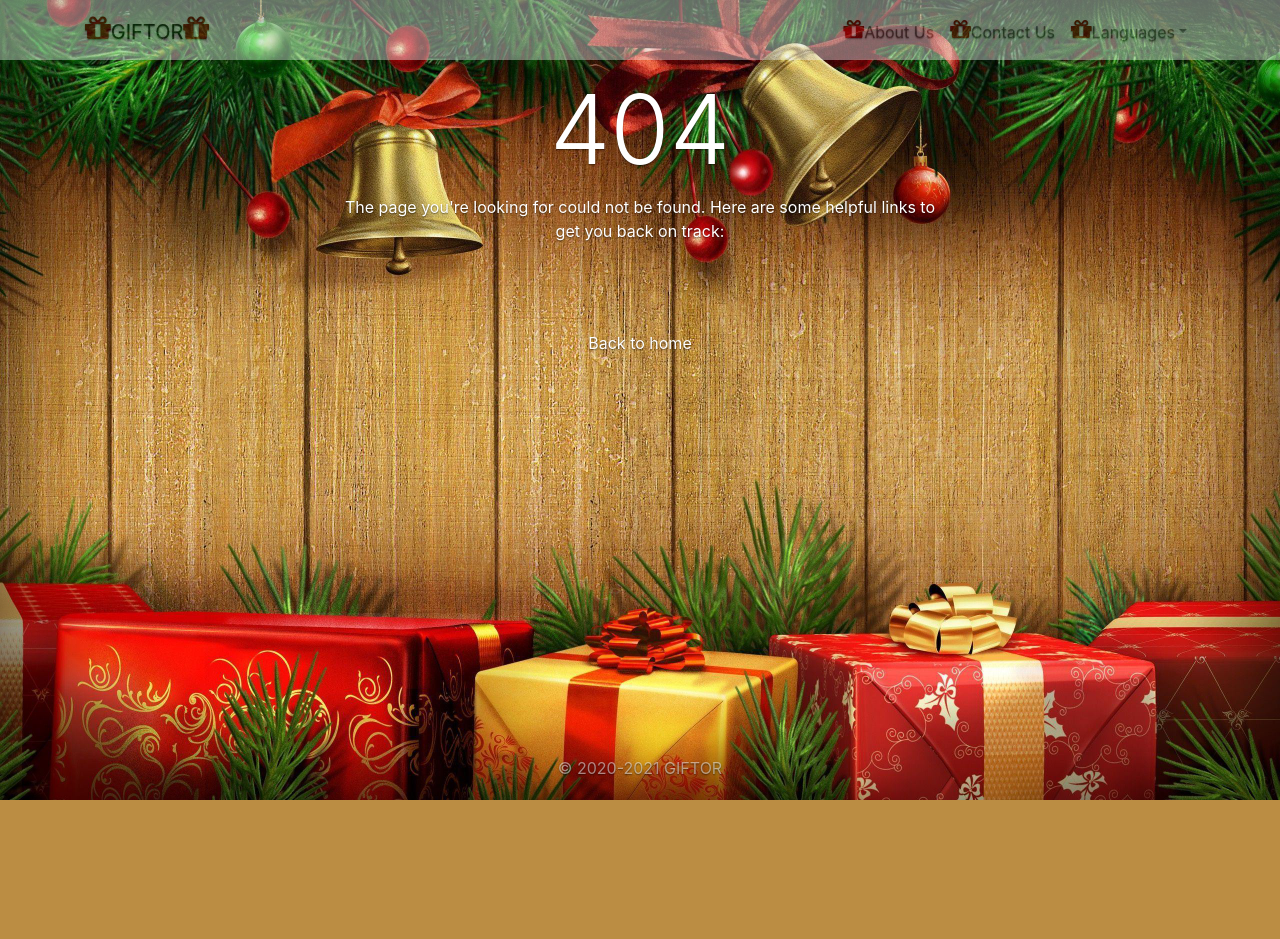
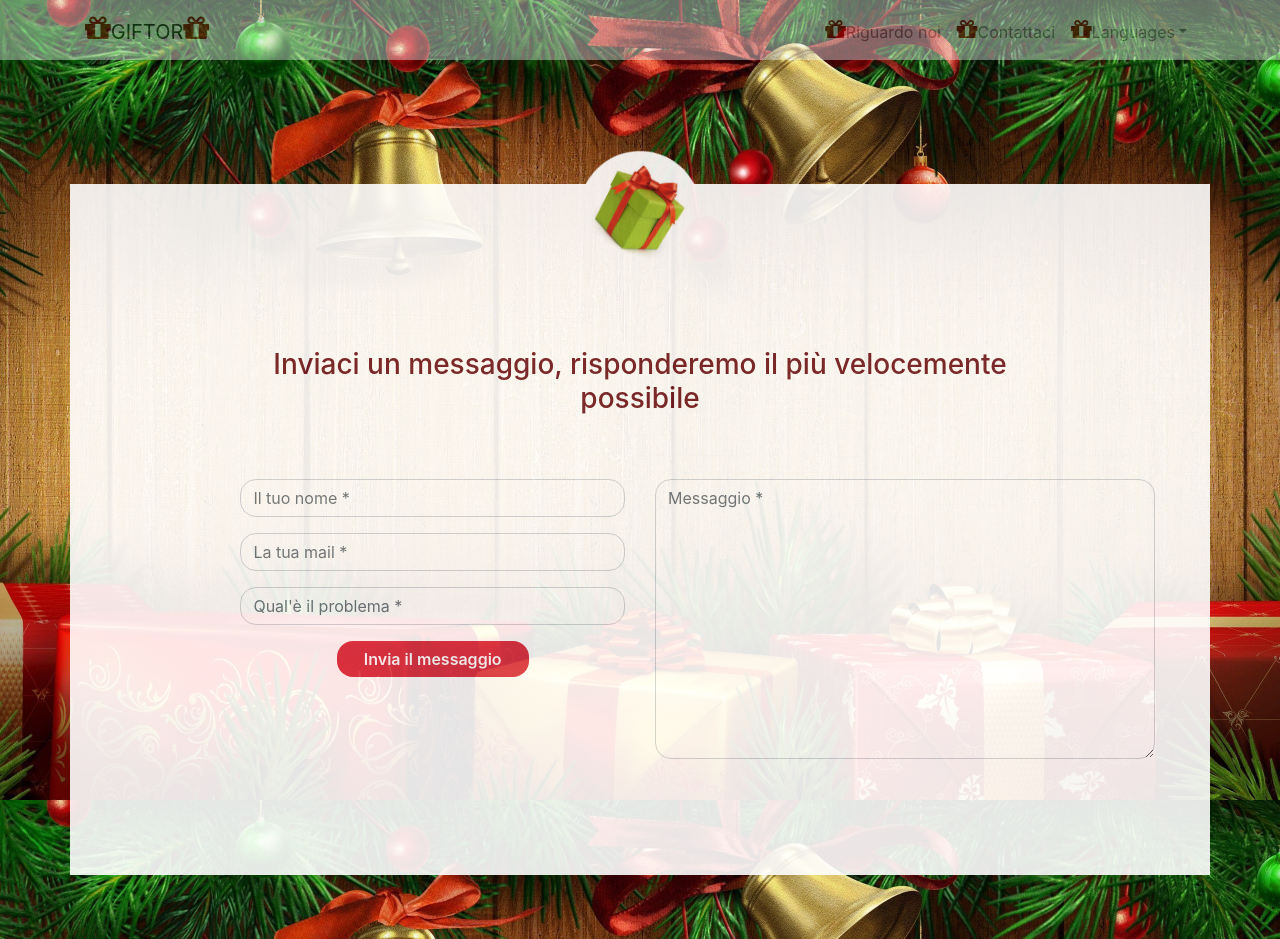
Before and after one commit to DarioValastro/giftorrr, a Flask app: page /contactUs_ita/ in a window 1280 px wide. Before the commit the page ends 800 px from the top, so only its background shows below. Run offline with Flask 2, Linux system fonts and the light colour scheme; parts of the project's set-up code (start-up, migrations or seed data) failed here and were passed over; some libraries are stand-ins or nearby versions.

Commit message:
new file for version in ita

```diff
--- a/app.py
+++ b/app.py
@@ -198,6 +198,22 @@ def internal_server_error(e):
     return render_template('500.html')  # , 500
 
 
+#route ita_page
+@app.route('/')
+def home_ita():
+    game.refreshGame()
+    return render_template('home_ita.html')
+
+@app.route('/contactUs_ita/')
+def contact_Us_ita():
+    return render_template('contactUs_ita.html')
+
+@app.route('/aboutUs_ita/')
+def about_Us_ita():
+    return render_template('aboutUs_ita.html')
+
+
+
 # PRIMA ROUTE DOMANDE
 @app.route('/test', methods=['GET', 'POST'])
 def test():
--- /dev/null
+++ b/templates/contactUs_ita.html
@@ -0,0 +1,46 @@
+<script src="https://code.jquery.com/jquery-3.5.1.slim.min.js" integrity="sha384-DfXdz2htPH0lsSSs5nCTpuj/zy4C+OGpamoFVy38MVBnE+IbbVYUew+OrCXaRkfj" crossorigin="anonymous"></script>
+<script>window.jQuery || document.write('<script src="/static/vendor/boostrap/jquery/jquery.slim.min.js"><\/script>')</script>
+<script src="/static/vendor/bootstrap/js/bootstrap.bundle.js"></script>
+
+{% include 'module/head.html' %}
+<html class="text-center">
+<link href="/static/stylesheets/customer_service.css" rel="stylesheet">
+<body class="text-center" style="background-image: url(/static/img/sfondo_home_prova2.jpg);
+        background-repeat: no-repeat;
+        background-size: cover;
+        background-attachment: fixed;
+        background-position: center;">
+{% include 'module/navbar_ita.html' %}
+
+    <div class="container contact-form">
+                <div class="contact-image">
+                    <img src="/static/img/gift.jpg" />
+                </div>
+                <form method="post">
+                    <h3 style="color: #721c24">Inviaci un messaggio, risponderemo il più velocemente possibile</h3>
+                   <div class="row">
+                        <div class="col-md-6">
+                            <div class="form-group">
+                                <input type="text" name="txtName" class="form-control" placeholder="Il tuo nome *" value="" />
+                            </div>
+                            <div class="form-group">
+                                <input type="text" name="txtEmail" class="form-control" placeholder="La tua mail *" value="" />
+                            </div>
+                            <div class="form-group">
+                                <input type="text" name="txtProblem" class="form-control" placeholder="Qual'è il problema *" value="" />
+                            </div>
+                            <div class="form-group">
+                                <input type="submit" name="btnSubmit" class="btnContact" value="Invia il messaggio" />
+                            </div>
+                        </div>
+                        <div class="col-md-6">
+                            <div class="form-group">
+                                <textarea name="txtMsg" class="form-control" placeholder="Messaggio *" style="width: 130%; height: 280px;"></textarea>
+                            </div>
+                        </div>
+                    </div>
+                </form>
+    </div>
+
+
+</body>
--- /dev/null
+++ b/templates/module/navbar_ita.html
@@ -0,0 +1,35 @@
+<link href="https://maxcdn.bootstrapcdn.com/bootstrap/4.0.0/css/bootstrap.min.css" rel="stylesheet">
+<link href="https://cdnjs.cloudflare.com/ajax/libs/flag-icon-css/3.1.0/css/flag-icon.min.css" rel="stylesheet">
+<link rel="stylesheet" href="https://cdnjs.cloudflare.com/ajax/libs/font-awesome/4.7.0/css/font-awesome.min.css">
+
+    <nav  class="navbar navbar-expand-lg navbar-light bg-light fixed-top"  style="background-color: red;opacity: 0.4;">
+      <div class="container" >
+                  <a class="navbar-brand" href="{{ url_for('home_ita') }}">
+                     <i class="fa fa-gift" style="font-size:150%;color:darkred"></i>GIFTOR<i class="fa fa-gift" style="font-size:150%;color:darkred"></i></a>
+            <button class="navbar-toggler navbar-toggler-right" type="button" data-toggle="collapse" data-target="#navbarResponsive" aria-controls="navbarResponsive" aria-expanded="false" aria-label="Toggle navigation">
+              <span class="navbar-toggler-icon"></span>
+            </button>
+
+            <div class="collapse navbar-collapse" id="navbarResponsive">
+          <ul class="navbar-nav ml-auto">
+            <li class="nav-item">
+              <a class="nav-link" href="{{ url_for('about_Us_ita') }}">
+                  <i class="fa fa-gift" style="font-size:150%;color:darkred"></i>Riguardo noi</a>
+            </li>
+            <li class="nav-item">
+              <a class="nav-link" href="{{ url_for('contact_Us_ita') }}">
+                  <i class="fa fa-gift" style="font-size:150%;color:darkred"></i>Contattaci</a>
+            </li>
+            <li class="nav-item dropdown">
+              <a class="nav-link dropdown-toggle" id="dropdown09" data-toggle="dropdown" aria-haspopup="true" aria-expanded="false">
+                  <i class="fa fa-gift" style="font-size:150%;color:darkred"></i>Languages</a>
+              <div class="dropdown-menu" aria-labelledby="dropdown09">
+                <a class="dropdown-item" href="{{ url_for('home') }}"><span class="flag-icon flag-icon-gb"> </span> Inglese</a>
+                <a class="dropdown-item" href="{{ url_for('home_ita') }}"><span class="flag-icon flag-icon-it"> </span> Italiano</a>
+              </div>
+            </li>
+
+          </ul>
+        </div>
+      </div>
+    </nav>
```
Also changed, not shown: templates/aboutUs_ita.html (renamed from templates/aboutUs.html, +13 -13 lines), templates/home_ita.html (added, +38 -0 lines).
